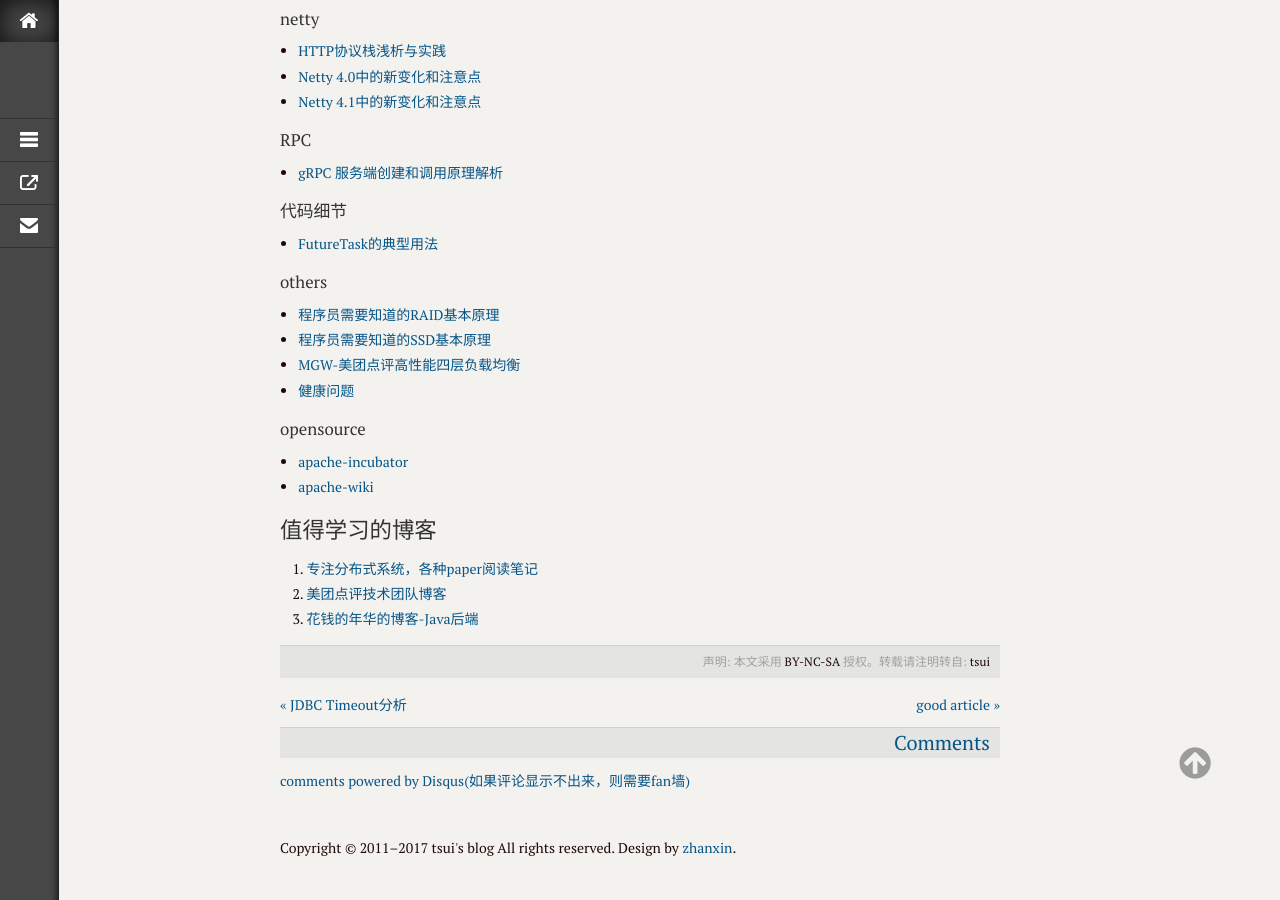
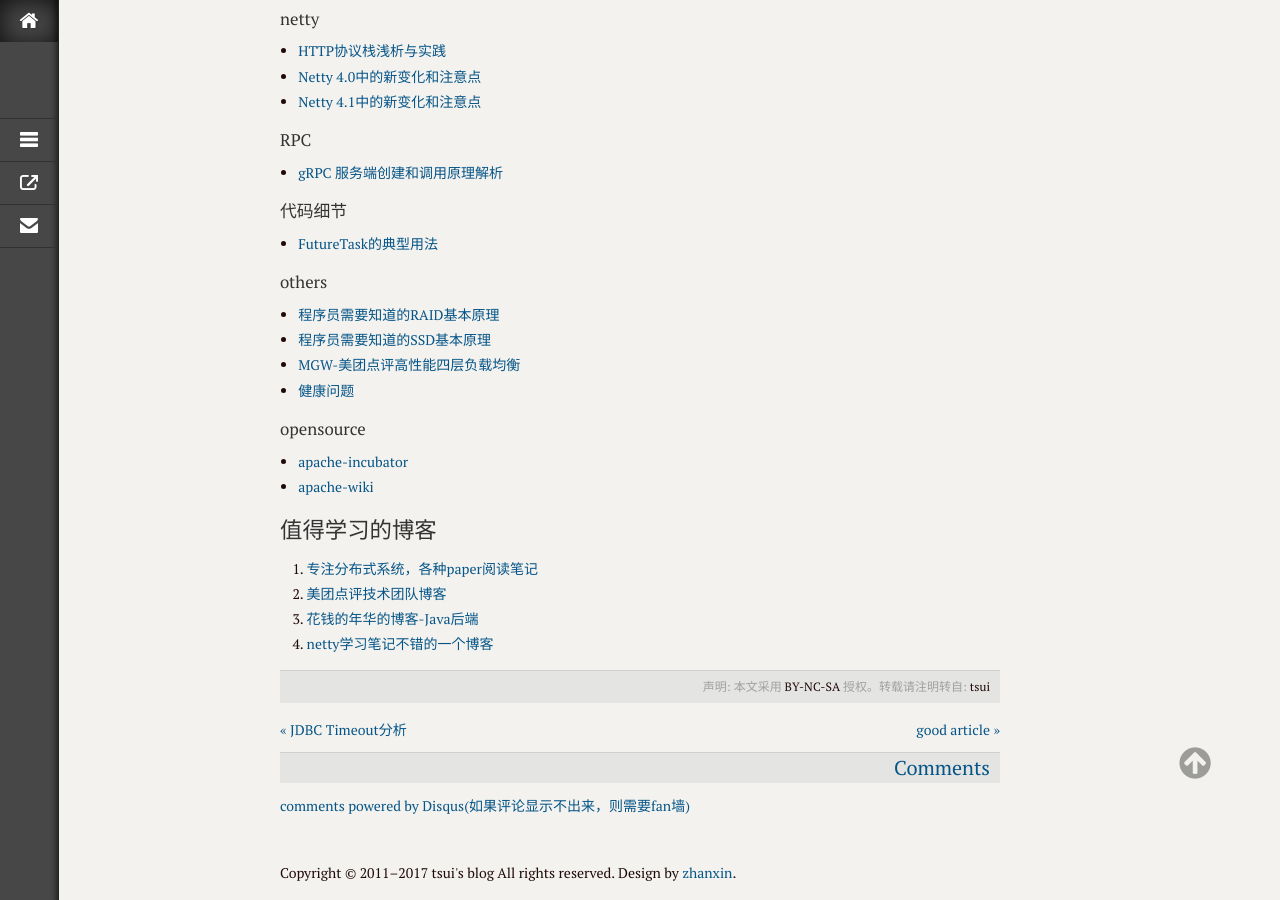
Before and after one commit to xmtsui/blog, a Jekyll site: the page built from _posts/2017/2017-03-14-readqueue-01.md, in a window 1280 px wide and 900 px high, scrolled down 1922 px. Built offline with Jekyll 4.4.1, drawn with Linux system fonts in a browser that asks for light colours; comment, search, counter and statistics services are not loaded.

Commit message:
modify by quickcommint

```diff
--- a/_posts/2017/2017-03-14-readqueue-01.md
+++ b/_posts/2017/2017-03-14-readqueue-01.md
@@ -100,3 +100,4 @@
 1. [专注分布式系统，各种paper阅读笔记](http://oserror.com/)
 2. [美团点评技术团队博客](http://tech.meituan.com/)
 3. [花钱的年华的博客-Java后端](http://calvin1978.blogcn.com/)
+4. [netty学习笔记不错的一个博客](https://caorong.github.io/)
```
